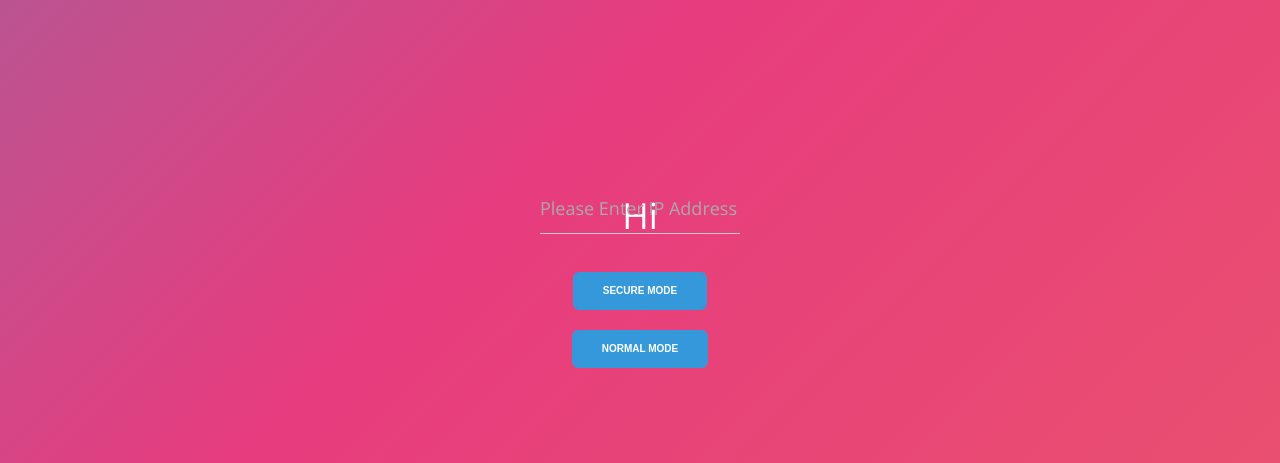
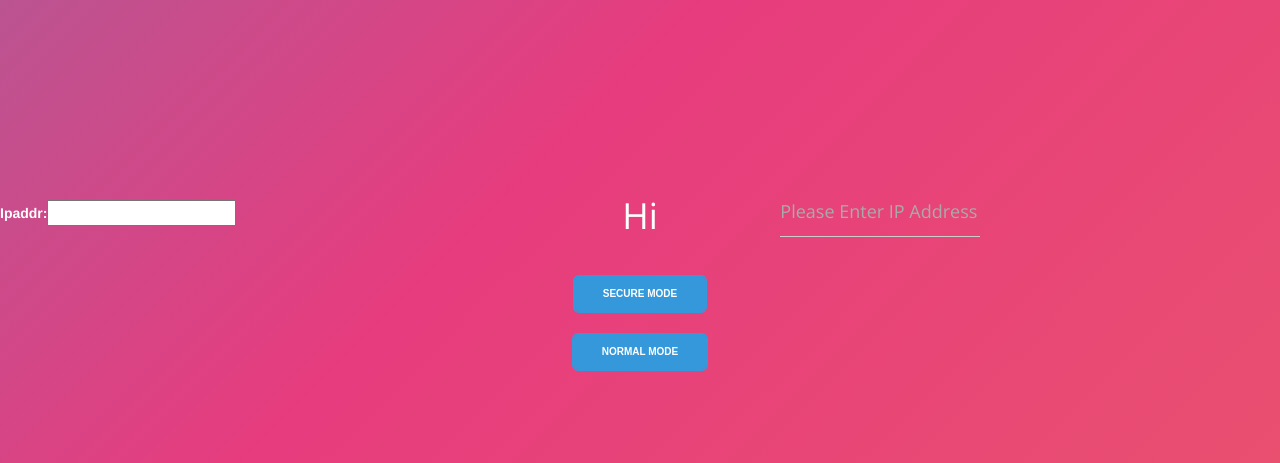
Before and after one commit to Aniketh01/palindrome, a Django app: page /core/add_ip/ in a window 1280 px wide. Shown: the part 184-647 px from the top of the page. Run offline with Django 3.2, Linux system fonts and the light colour scheme; some libraries are stand-ins or nearby versions.

Commit message:
finished forms

```diff
--- a/core/templates/add_ip.html
+++ b/core/templates/add_ip.html
@@ -6,6 +6,7 @@
     <form method="post" action="">
         {% csrf_token %}
         <div class="wrapper">
+                {{ form }}
             <input class="input" placeholder="Please Enter IP Address" type="text">
             <span class="underline"></span>
             <button name="secure" value="1" class="btn third" type="submit">Secure Mode</button>
--- a/core/views.py
+++ b/core/views.py
@@ -18,9 +18,12 @@ class add_IP(generic.CreateView):
     def post(self, request):
         form = addIPForm(request.POST)
         if form.is_valid():
-            ipaddr = form.save(commit=false)
-            post.user = request.user
-            post.save()
+            ipaddr = form.save(commit=False)
+            ipaddr.user = request.user
+            ipaddr.save()
+
+            text = form.cleaned_data['ipaddr']
+            form = addIPForm()
 
         args = {'form': form, 'text': text}
         return render(request, self.template_name, args)
```
Also changed, not shown: core/migrations/0001_initial.py (added), db.sqlite3, 4 other files.
